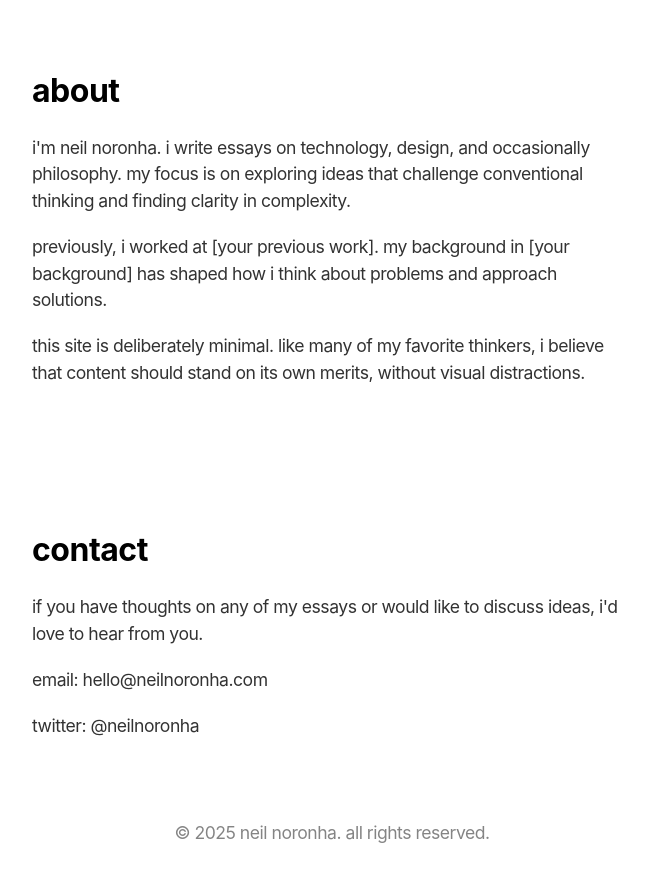
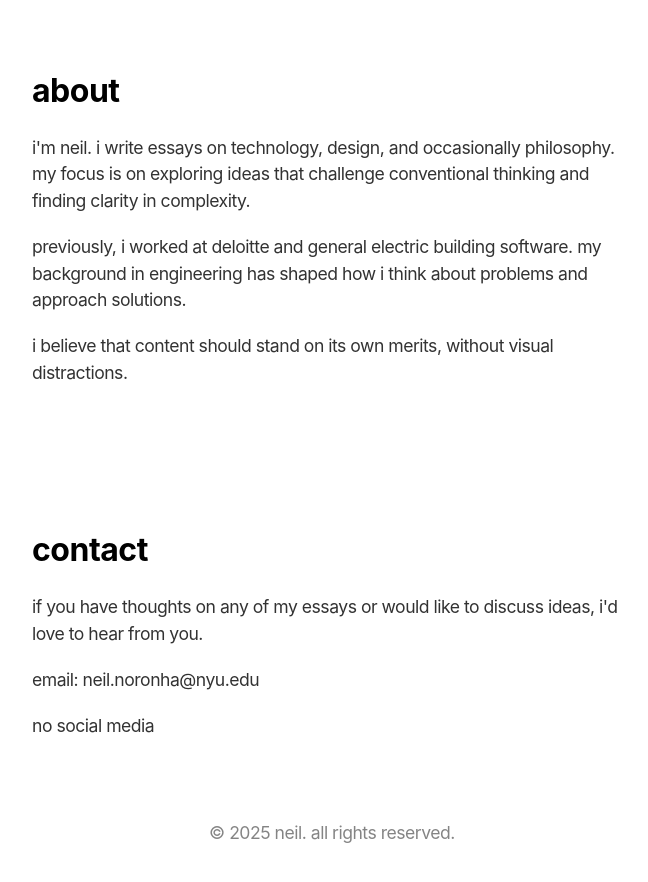
Before and after one commit to dropsaurus/Website, a plain HTML site: page index.html in a window 1280 px wide. Shown: the part 1040-1922 px from the top of the page, without its empty margins (28-676 px from the left). Drawn offline with Linux system fonts and the light colour scheme.

Commit message:
Changed the essay a bit, removed noronha and updated the readme.md

```diff
--- a/index.html
+++ b/index.html
@@ -3,7 +3,7 @@
   <head>
     <meta charset="UTF-8" />
     <meta name="viewport" content="width=device-width, initial-scale=1.0" />
-    <title>neil noronha</title>
+    <title>neil</title>
     <link rel="stylesheet" href="styles.css" />
     <!-- Favicon -->
     <link rel="icon" href="favicon.svg" type="image/svg+xml" />
@@ -31,7 +31,7 @@
             <circle cx="140" cy="100" r="3" />
           </svg>
         </div>
-        <span>neil noronha</span>
+        <span>neil</span>
       </div>
       <div class="menu">
         <a href="#essays">essays</a>
@@ -71,7 +71,7 @@
       <div class="hero">
         <div class="hero-content">
           <h1>thoughts on technology, design, and the human experience.</h1>
-          <p>essays by neil noronha</p>
+          <p>essays by neil</p>
           <a href="#essays" class="cta">read essays</a>
         </div>
         <div class="hero-logo">
@@ -113,17 +113,16 @@
       <section id="about" class="about">
         <h2>about</h2>
         <p>
-          i'm neil noronha. i write essays on technology, design, and
-          occasionally philosophy. my focus is on exploring ideas that challenge
-          conventional thinking and finding clarity in complexity.
+          i'm neil. i write essays on technology, design, and occasionally
+          philosophy. my focus is on exploring ideas that challenge conventional
+          thinking and finding clarity in complexity.
         </p>
         <p>
-          previously, i worked at [your previous work]. my background in [your
-          background] has shaped how i think about problems and approach
-          solutions.
+          previously, i worked at deloitte and general electric building
+          software. my background in engineering has shaped how i think about
+          problems and approach solutions.
         </p>
         <p>
-          this site is deliberately minimal. like many of my favorite thinkers,
           i believe that content should stand on its own merits, without visual
           distractions.
         </p>
@@ -135,13 +134,13 @@
           if you have thoughts on any of my essays or would like to discuss
           ideas, i'd love to hear from you.
         </p>
-        <p>email: hello@neilnoronha.com</p>
-        <p>twitter: @neilnoronha</p>
+        <p>email: neil.noronha@nyu.edu</p>
+        <p>no social media</p>
       </section>
     </main>
 
     <footer>
-      <p>© 2025 neil noronha. all rights reserved.</p>
+      <p>© 2025 neil. all rights reserved.</p>
     </footer>
 
     <script src="script.js"></script>
```
Also changed, not shown: essay1.html (+6 -5 lines), 1 other file.
